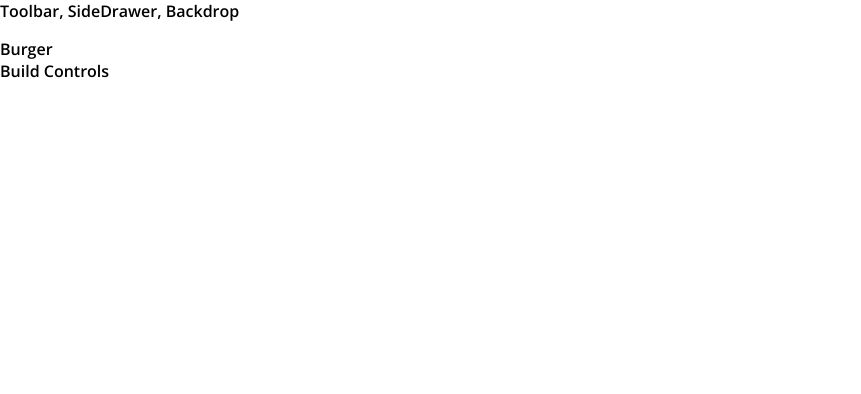
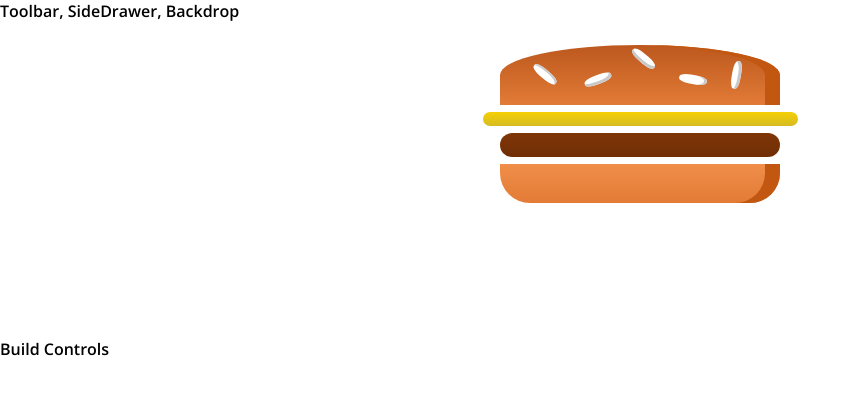
Before and after one commit to talaharon/Burger-Builder-App, a React app: page / in a window 1280 px wide. Shown: the top 394 px of the page, without its empty margins (0-861 px from the left). Built offline with nearby package versions, Linux system fonts and the light colour scheme.

Commit message:
Outputting Burger

```diff
--- /dev/null
+++ b/src/components/Burger/Burger.css
@@ -0,0 +1,16 @@
+.Burger{
+    width: 100%;
+    margin: auto;
+    height: 250px;
+    overflow: scroll;
+    text-align: center;
+    font-weight: bold;
+    font-size: 1.2rem;
+}
+
+@media (min-width:500px) and (min-height:400px){
+    .Burger{
+        width: 350px;
+        height: 300px;
+    }
+}
--- a/src/components/Burger/Burger.js
+++ b/src/components/Burger/Burger.js
@@ -0,0 +1,16 @@
+import React from 'react'
+import classes from './Burger.css';
+import BurgerIngredient from './BurgerIngredient/BurgerIngredient';
+const burger = (props) => {
+    return (
+        <div className ={classes.Burger}>
+            <BurgerIngredient type  = "bread-top"/>
+            <BurgerIngredient type = "cheese"/>
+            <BurgerIngredient type = "meat"/>
+            <BurgerIngredient type  = "bread-bottom"/>
+        </div>
+    );
+};
+
+
+export default burger;
--- a/src/components/Burger/BurgerIngredient/BurgerIngredient.js
+++ b/src/components/Burger/BurgerIngredient/BurgerIngredient.js
@@ -1,6 +1,6 @@
 import React,{Component} from 'react';
 import classes from './BurgerIngredient.css';
-import PropTypes from 'prop-type';
+import PropTypes from 'prop-types';
 
 class BurgerIngredient extends Component{
     render(){
@@ -18,7 +18,7 @@
                 );
                 break;
             case ('meat'):
-                ingredient = <div className = {Meat}></div>;
+                ingredient = <div className = {classes.Meat}></div>;
                 break;
             case ('cheese'):
                 ingredient = <div className = {classes.Cheese}></div>;
--- a/src/containers/BurgerBuilder/BurgerBuilder.js
+++ b/src/containers/BurgerBuilder/BurgerBuilder.js
@@ -1,12 +1,13 @@
 import React, { Component } from 'react';
 import Aux from '../../hoc/Aux';
+import Burger from '../../components/Burger/Burger';
 
 class BurgerBuilder extends Component {
 
     render() {
         return (
             <Aux>
-                <div>Burger</div>
+                <Burger></Burger>
                 <div>Build Controls</div>
             </Aux>
         );
```
